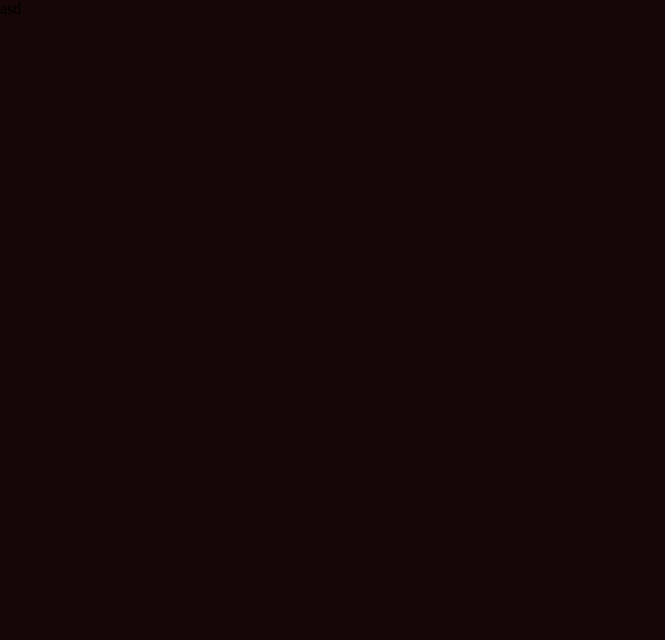
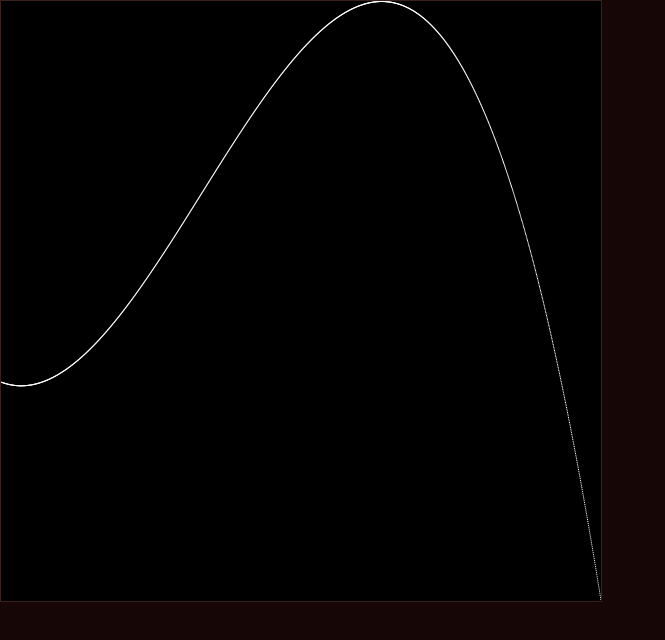
Before and after one commit to Zazzik1/shamir-secret-sharing, a React (Vite) app: page / in a window 1280 px wide. Shown: the top 640 px of the page, without its empty margins (0-665 px from the left). Built offline with nearby package versions, Linux system fonts and the light colour scheme.

Commit message:
added plot component to visualize polynomials

```diff
--- a/src/App.tsx
+++ b/src/App.tsx
@@ -1,5 +1,15 @@
+import Plot from './components/Plot';
+
 function App() {
-    return <>asd</>;
+    return (
+        <>
+            <Plot
+                fn={(x) => Math.pow(x, 3) + 2 * Math.pow(x, 2) - 3 * x}
+                x1={-2}
+                x2={2}
+            />
+        </>
+    );
 }
 
 export default App;
--- /dev/null
+++ b/src/components/Plot.tsx
@@ -0,0 +1,58 @@
+import { useEffect, useRef } from 'react';
+
+type Props = {
+    fn: (x: number) => number;
+    x1: number;
+    x2: number;
+};
+
+const Plot = ({ fn, x1, x2 }: Props) => {
+    const ref = useRef<HTMLCanvasElement>(null);
+
+    useEffect(() => {
+        const canvas = ref.current;
+        if (!canvas) return;
+        const ctx = canvas.getContext('2d');
+        if (!ctx) return;
+        let yMin = Number.POSITIVE_INFINITY;
+        let yMax = Number.NEGATIVE_INFINITY;
+        ctx.fillStyle = 'black';
+        ctx.fillRect(0, 0, canvas.width, canvas.height);
+        ctx.fillStyle = 'white';
+        const steps = Math.max(canvas.width, canvas.height) * 3;
+        const ys: number[] = [];
+        const xs: number[] = [];
+        for (let i = 0; i < steps; i++) {
+            const x = ((x2 - x1) / steps) * i + x1;
+            const y = fn(x);
+            ys.push(y);
+            xs.push(x);
+            if (y < yMin) yMin = y;
+            if (y > yMax) yMax = y;
+        }
+        for (let i = 0; i < steps; i++) {
+            const x = xs[i];
+            const y = ys[i];
+            ctx.fillRect(
+                ((x - x1) / (x2 - x1)) * canvas.width,
+                ((y - yMin) / (yMax - yMin)) * canvas.height,
+                1,
+                1,
+            );
+        }
+        console.log({ yMax, yMin, x1, x2 });
+    }, [x1, x2, fn]);
+
+    return (
+        <canvas
+            style={{ border: '1px solid rgb(59, 32, 32)' }}
+            width={600}
+            height={600}
+            ref={ref}
+        >
+            Plot
+        </canvas>
+    );
+};
+
+export default Plot;
```
